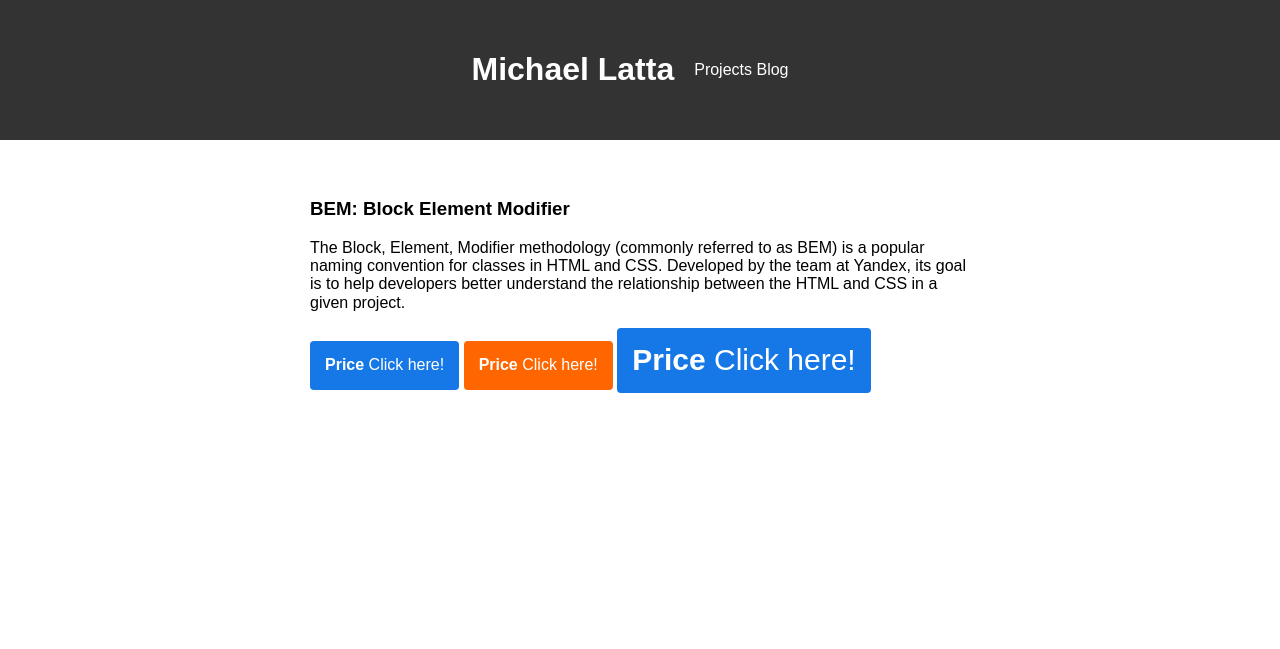
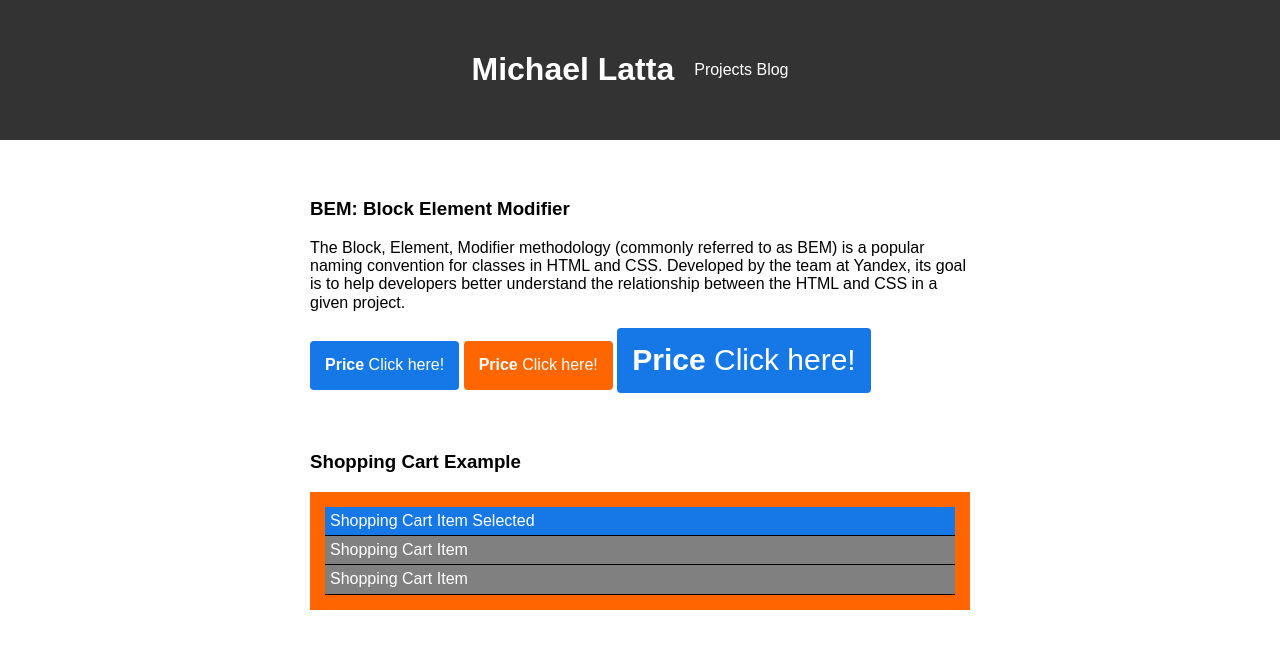
Before and after one commit to michaellatta/michaellatta.github.io, a Jekyll site: the page built from projects/bem/index.html, in a window 1280 px wide. Shown: the top 649 px of the page. Built offline with Jekyll 4.4.1, drawn with Linux system fonts in a browser that asks for light colours.

Commit message:
BEM Shopping Cart

```diff
--- a/assets/stylesheets/style.css
+++ b/assets/stylesheets/style.css
@@ -188,3 +188,22 @@ footer {
 .button--big {
   font-size: 30px;
 }
+
+/* BEM shopping cart */
+
+.shopping-cart {
+  background: #ff6600;
+  padding: 15px;
+  list-style: none;
+  color: white;
+}
+
+.shopping-cart__item {
+  background: gray;
+  border-bottom: 1px solid black;
+  padding: 5px;
+}
+
+.shopping-cart--selected {
+  background: #1578E6;
+}
--- a/projects/bem/index.html
+++ b/projects/bem/index.html
@@ -20,3 +20,12 @@ title: Project 4 - BEM
   </button>
 
 </section>
+
+<section>
+  <h3>Shopping Cart Example</h3>
+  <ul class="shopping-cart">
+    <li class="shopping-cart__item shopping-cart--selected">Shopping Cart Item Selected</li>
+    <li class="shopping-cart__item">Shopping Cart Item</li>
+    <li class="shopping-cart__item">Shopping Cart Item</li>
+  </ul>
+</section>
--- a/projects/index.html
+++ b/projects/index.html
@@ -9,5 +9,6 @@ title: Projects
     <li><a href="/projects/css">CSS</a></li>
     <li><a href="/projects/flexbox">Flexbox</a></li>
     <li><a href="/projects/semantics">Semantics</a></li>
+    <li><a href="/projects/bem">BEM</a></li>
   </ul>
 </section>
```
